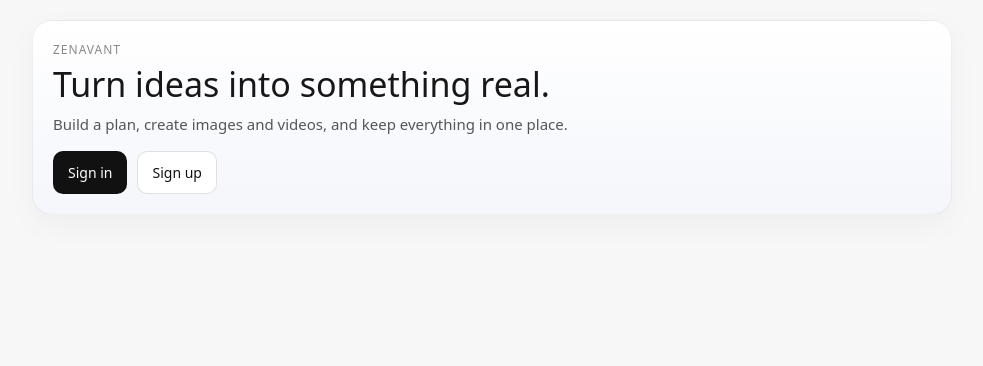
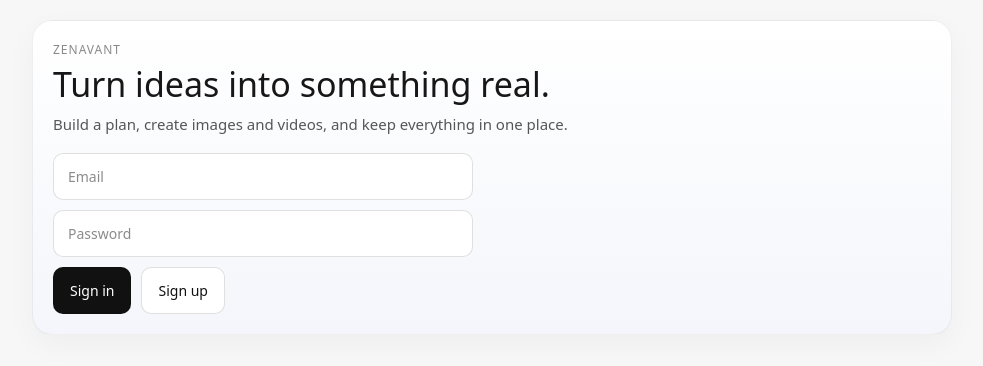
Before and after one commit to tamalock57/zenavant, a Next.js app: page / in a window 1280 px wide. Shown: the top 366 px of the page, without its empty margins (148-1131 px from the left). Built offline with nearby package versions, Linux system fonts and the light colour scheme; no server answers.

Commit message:
Add real login form to homepage

```diff
--- a/app/page.tsx
+++ b/app/page.tsx
@@ -6,8 +6,14 @@ import { supabase } from "@/lib/supabaseClient";
 
 export default function HomePage() {
   const router = useRouter();
+
   const [session, setSession] = useState<any>(null);
   const [loading, setLoading] = useState(true);
+
+  const [email, setEmail] = useState("");
+  const [password, setPassword] = useState("");
+  const [authLoading, setAuthLoading] = useState(false);
+  const [authMessage, setAuthMessage] = useState("");
 
   useEffect(() => {
     const init = async () => {
@@ -28,38 +34,72 @@ export default function HomePage() {
   }, []);
 
   async function handleSignIn() {
-    const email = prompt("Enter email:");
-    const password = prompt("Enter password:");
-    if (!email || !password) return;
+    if (!email.trim() || !password.trim()) {
+      setAuthMessage("Enter your email and password.");
+      return;
+    }
+
+    try {
+      setAuthLoading(true);
+      setAuthMessage("");
 
       const { error } = await supabase.auth.signInWithPassword({
-      email,
+        email: email.trim(),
         password,
       });
 
-    if (error) alert(error.message);
+      if (error) {
+        setAuthMessage(error.message);
+        return;
+      }
+
+      setAuthMessage("Signed in.");
+    } finally {
+      setAuthLoading(false);
+    }
   }
 
   async function handleSignUp() {
-    const email = prompt("Enter email:");
-    const password = prompt("Enter password:");
-    if (!email || !password) return;
+    if (!email.trim() || !password.trim()) {
+      setAuthMessage("Enter your email and password.");
+      return;
+    }
+
+    try {
+      setAuthLoading(true);
+      setAuthMessage("");
 
       const { error } = await supabase.auth.signUp({
-      email,
+        email: email.trim(),
         password,
       });
 
-    if (error) alert(error.message);
+      if (error) {
+        setAuthMessage(error.message);
+        return;
+      }
+
+      setAuthMessage("Check your email to confirm your account.");
+    } finally {
+      setAuthLoading(false);
+    }
   }
 
   async function handleSignOut() {
     await supabase.auth.signOut();
+    setAuthMessage("");
   }
 
   if (loading) {
     return (
-      <main style={{ padding: 20, fontFamily: "system-ui, sans-serif" }}>
+      <main
+        style={{
+          minHeight: "100vh",
+          background: "#f7f7f8",
+          padding: 20,
+          fontFamily: "system-ui, sans-serif",
+        }}
+      >
         Loading...
       </main>
     );
@@ -74,8 +114,8 @@ export default function HomePage() {
     cursor: "pointer",
   };
 
-  const buttonStyle: React.CSSProperties = {
-    padding: "10px 14px",
+  const primaryButton: React.CSSProperties = {
+    padding: "12px 16px",
     borderRadius: 10,
     border: "1px solid rgba(0,0,0,0.12)",
     background: "#111",
@@ -84,14 +124,24 @@ export default function HomePage() {
     fontSize: 14,
   };
 
-  const secondaryButtonStyle: React.CSSProperties = {
-    padding: "10px 14px",
+  const secondaryButton: React.CSSProperties = {
+    padding: "12px 16px",
     borderRadius: 10,
     border: "1px solid rgba(0,0,0,0.12)",
     background: "#fff",
     color: "#111",
     cursor: "pointer",
     fontSize: 14,
+  };
+
+  const inputStyle: React.CSSProperties = {
+    width: "100%",
+    padding: "12px 14px",
+    borderRadius: 10,
+    border: "1px solid rgba(0,0,0,0.12)",
+    background: "#fff",
+    fontSize: 14,
+    boxSizing: "border-box",
   };
 
   return (
@@ -150,29 +200,97 @@ export default function HomePage() {
             place.
           </p>
 
+          {!session ? (
+            <div
+              style={{
+                marginTop: 18,
+                display: "grid",
+                gap: 10,
+                maxWidth: 420,
+              }}
+            >
+              <input
+                type="email"
+                placeholder="Email"
+                value={email}
+                onChange={(e) => setEmail(e.target.value)}
+                style={inputStyle}
+              />
+
+              <input
+                type="password"
+                placeholder="Password"
+                value={password}
+                onChange={(e) => setPassword(e.target.value)}
+                style={inputStyle}
+              />
+
               <div
                 style={{
                   display: "flex",
                   gap: 10,
-              marginTop: 16,
                   flexWrap: "wrap",
                 }}
               >
-            {!session ? (
-              <>
-                <button onClick={handleSignIn} style={buttonStyle}>
-                  Sign in
+                <button
+                  onClick={handleSignIn}
+                  disabled={authLoading}
+                  style={{
+                    ...primaryButton,
+                    opacity: authLoading ? 0.7 : 1,
+                  }}
+                >
+                  {authLoading ? "Working..." : "Sign in"}
                 </button>
-                <button onClick={handleSignUp} style={secondaryButtonStyle}>
-                  Sign up
+
+                <button
+                  onClick={handleSignUp}
+                  disabled={authLoading}
+                  style={{
+                    ...secondaryButton,
+                    opacity: authLoading ? 0.7 : 1,
+                  }}
+                >
+                  {authLoading ? "Working..." : "Sign up"}
                 </button>
-              </>
+              </div>
+
+              {authMessage && (
+                <p
+                  style={{
+                    margin: 0,
+                    fontSize: 13,
+                    opacity: 0.75,
+                  }}
+                >
+                  {authMessage}
+                </p>
+              )}
+            </div>
           ) : (
-              <button onClick={handleSignOut} style={secondaryButtonStyle}>
+            <div
+              style={{
+                marginTop: 16,
+                display: "flex",
+                gap: 10,
+                flexWrap: "wrap",
+                alignItems: "center",
+              }}
+            >
+              <div
+                style={{
+                  fontSize: 14,
+                  opacity: 0.7,
+                }}
+              >
+                Signed in as {session.user?.email}
+              </div>
+
+              <button onClick={handleSignOut} style={secondaryButton}>
                 Sign out
               </button>
+            </div>
           )}
-          </div>
         </div>
 
         {session && (
@@ -189,7 +307,15 @@ export default function HomePage() {
                 onClick={() => router.push("/tools/turn-thought-into-plan")}
               >
                 <h2 style={{ margin: 0, fontSize: 18 }}>Turn Thought Into Plan</h2>
-                <p style={{ marginTop: 8, marginBottom: 0, opacity: 0.72, fontSize: 14, lineHeight: 1.45 }}>
+                <p
+                  style={{
+                    marginTop: 8,
+                    marginBottom: 0,
+                    opacity: 0.72,
+                    fontSize: 14,
+                    lineHeight: 1.45,
+                  }}
+                >
                   Start with one thought and turn it into a calm, actionable plan.
                 </p>
               </div>
@@ -199,7 +325,15 @@ export default function HomePage() {
                 onClick={() => router.push("/tools/image-maker")}
               >
                 <h2 style={{ margin: 0, fontSize: 18 }}>Image Maker</h2>
-                <p style={{ marginTop: 8, marginBottom: 0, opacity: 0.72, fontSize: 14, lineHeight: 1.45 }}>
+                <p
+                  style={{
+                    marginTop: 8,
+                    marginBottom: 0,
+                    opacity: 0.72,
+                    fontSize: 14,
+                    lineHeight: 1.45,
+                  }}
+                >
                   Create a still image from a prompt or from a saved plan.
                 </p>
               </div>
@@ -209,7 +343,15 @@ export default function HomePage() {
                 onClick={() => router.push("/tools/video-maker")}
               >
                 <h2 style={{ margin: 0, fontSize: 18 }}>Video Maker</h2>
-                <p style={{ marginTop: 8, marginBottom: 0, opacity: 0.72, fontSize: 14, lineHeight: 1.45 }}>
+                <p
+                  style={{
+                    marginTop: 8,
+                    marginBottom: 0,
+                    opacity: 0.72,
+                    fontSize: 14,
+                    lineHeight: 1.45,
+                  }}
+                >
                   Generate short videos from your ideas with a cleaner workflow.
                 </p>
               </div>
@@ -219,7 +361,15 @@ export default function HomePage() {
                 onClick={() => router.push("/tools/library")}
               >
                 <h2 style={{ margin: 0, fontSize: 18 }}>Library</h2>
-                <p style={{ marginTop: 8, marginBottom: 0, opacity: 0.72, fontSize: 14, lineHeight: 1.45 }}>
+                <p
+                  style={{
+                    marginTop: 8,
+                    marginBottom: 0,
+                    opacity: 0.72,
+                    fontSize: 14,
+                    lineHeight: 1.45,
+                  }}
+                >
                   View, reuse, download, and delete your saved creations and plans.
                 </p>
               </div>
@@ -235,7 +385,14 @@ export default function HomePage() {
               }}
             >
               <h3 style={{ marginTop: 0, marginBottom: 8 }}>Suggested flow</h3>
-              <p style={{ margin: 0, opacity: 0.72, lineHeight: 1.5, fontSize: 14 }}>
+              <p
+                style={{
+                  margin: 0,
+                  opacity: 0.72,
+                  lineHeight: 1.5,
+                  fontSize: 14,
+                }}
+              >
                 Start with <strong>Turn Thought Into Plan</strong>, then send the
                 result to <strong>Image Maker</strong> or <strong>Video Maker</strong>.
                 Check everything later in <strong>Library</strong>.
```
Lines whose indentation alone changed are shown as unchanged.
